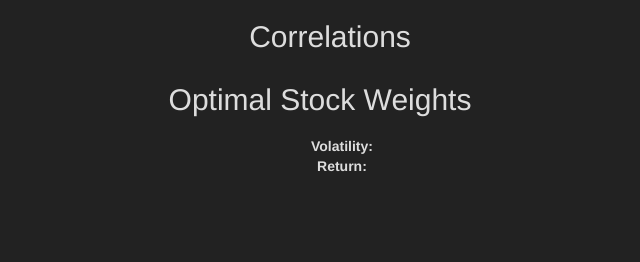
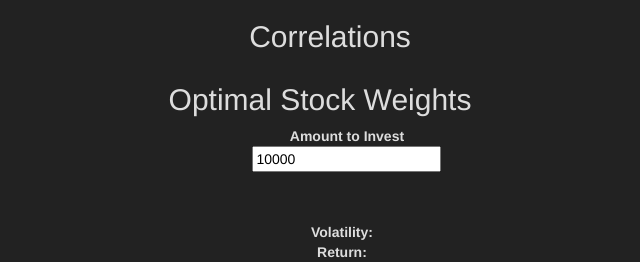
Before and after one commit to jdparke/trader-django-app, a Django app: page /portfolio/ in a window 1280 px wide. Shown: the part 1305-1567 px from the top of the page, without its empty margins (5-645 px from the left). Before the commit the page ends 1477 px from the top, so only its background shows below. Run offline with Django 3.2, Linux system fonts and the light colour scheme; data that the repository does not hold is empty; parts of the project's set-up code (start-up, migrations or seed data) failed here and were passed over; some libraries are stand-ins or nearby versions.

Commit message:
Made update to portfolio page.

```diff
--- a/src/trydjango/portfolios/templates/portfolio.html
+++ b/src/trydjango/portfolios/templates/portfolio.html
@@ -38,8 +38,12 @@
         <table id="tbl-stock-weights" style="margin-left:auto; margin-right:auto;">
         </table>
     </div>
-    <div style="display:inline-block;">
-        <div style="margin-top:10px;">
+    <div style="display:inline-block;vertical-align:middle;">
+        <div><b>Amount to Invest</b></div>
+        <div>
+            <input type="number" id='txt-amount-to-invest' value="10000" onblur="buildStockWeightsTable(mydata.bestSharpeRatio, mydata.volatility, mydata.return);">
+        </div>
+        <div style="margin-top:50px;">
             <b>Volatility:</b><span style="margin-left:10px;" id="my-volatility"></span>
         </div>
         <div>
@@ -56,7 +60,7 @@
     var myStockPicks = JSON.parse(localStorage.getItem("myStockPicks")) ?? [];
     var tickers_json = '{{tickers_json}}';
     var tickersWithNames = JSON.parse(tickers_json.replaceAll("&quot;","\""))
-
+    var mydata;
     recreatePickerTable();
     mergePortfolioList();
 
@@ -84,6 +88,7 @@
             data: {"port_list": JSON.stringify(myStockPicks)},
             success: function(data) {
                 console.log("Successful call, data", data);
+                mydata = data;
                 let plotlyChart = JSON.parse(data.graph_json).data;
                 Plotly.newPlot('chart',plotlyChart,{});
 
@@ -103,6 +108,7 @@
     }
 
     function buildStockWeightsTable(table_data, volatility, returns) {
+        $("#tbl-stock-weights").empty();
         let mytable = document.getElementById("tbl-stock-weights");
 
         // Header Row
@@ -113,6 +119,9 @@
         let dataCell2 = document.createElement("th");
         dataCell2.innerHTML = "Weight";
         headerRow.appendChild(dataCell2);
+        let dataCell3 = document.createElement("th");
+        dataCell3.innerHTML = "Amount to Invest";
+        headerRow.appendChild(dataCell3);
 
         for (col in table_data) {
             let dataRow = mytable.insertRow(-1);
@@ -121,7 +130,12 @@
             dataRow.appendChild(dataCell);
             let dataCell2 = document.createElement("td");
             dataCell2.innerHTML = table_data[col].toFixed(2);
+            dataCell2.style.textAlign = "right";
             dataRow.appendChild(dataCell2);
+            let dataCell3 = document.createElement("td");
+            dataCell3.innerHTML = '$' + ((table_data[col] / 100) * $("#txt-amount-to-invest").val()).toLocaleString('en-US', {maximumFractionDigits: 2});
+            dataCell3.style.textAlign = "right";
+            dataRow.appendChild(dataCell3);
         }
         $("#my-volatility").html(volatility.toFixed(2));
         $("#my-return").html(returns.toFixed(2));
--- a/src/trydjango/static/css/main.css
+++ b/src/trydjango/static/css/main.css
@@ -7,7 +7,7 @@
     color: white !important;
 }
 
-input[type=text] {
+input[type=text], input[type=number] {
     color: black !important;
 }
 
```
